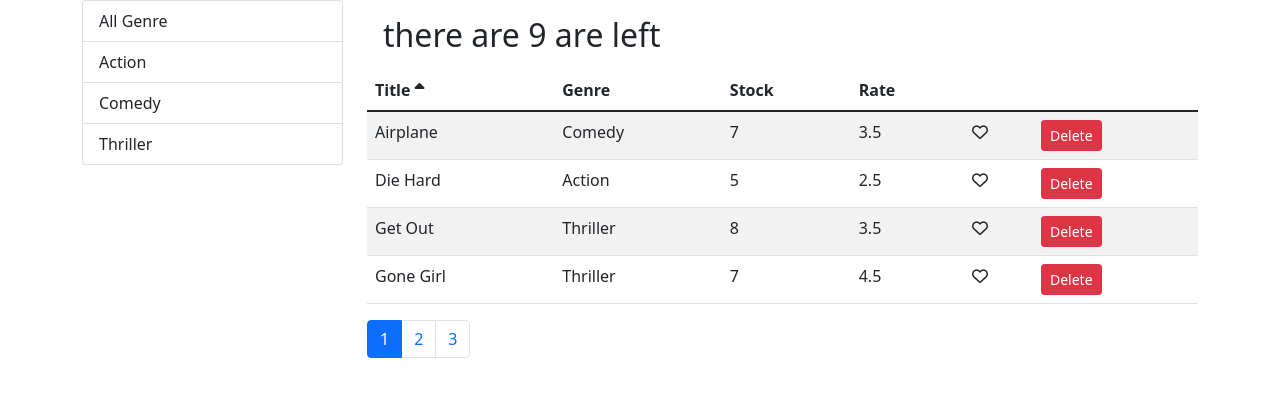
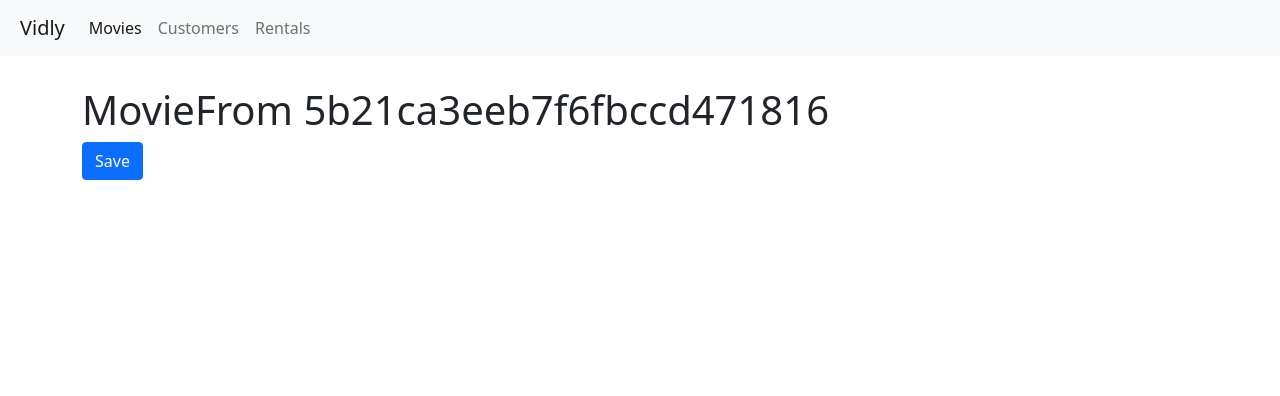
Before and after one commit to codewithdivu/Movies_Details_WebApp, a React (Create React App) app: page /movies/5b21ca3eeb7f6fbccd471816 in a window 1280 px wide. Shown: the top 396 px of the page. Built offline with nearby package versions, Linux system fonts and the light colour scheme.

Commit message:
UP to this ROUTING IS DONE IN THIS APPLICATION if more need then will do in next but upto this all are done

```diff
--- a/src/App.js
+++ b/src/App.js
@@ -4,12 +4,16 @@
 import Customer from './Components/customer';
 import Rentals from './Components/rentals';
 import NotFound from './Components/notFound';
-import MoviesTable from './Components/moviesTable';
+import MovieForm from './Components/movieForm';
+import NavBar from './Components/navBar';
 
 function App() {
   return (
+    <React.Fragment>
+      <NavBar />
       <main className='container'>
         <Switch>
+          <Route path='/movies/:id' component={MovieForm}/>
           <Route path='/movies' component={Movies} />
           <Route path='/customers' component={Customer} />
           <Route path='/rentals' component={Rentals} />
@@ -18,6 +22,7 @@
           <Redirect to='/not-found' />
         </Switch>
       </main>
+    </React.Fragment>
   );
 }
 
--- a/src/Components/movieForm.jsx
+++ b/src/Components/movieForm.jsx
@@ -1,7 +1,17 @@
-import React, { Component } from 'react';
+import React, { Component } from "react";
 
-const MovieForm = (props) => {
-    return ( <h1>MovieFrom Component is here</h1> );
-}
+const MovieForm = ({ match, history }) => {
+  return (
+    <div>
+      <h1>MovieFrom {match.params.id}</h1>
+      <button
+        className="btn btn-primary"
+        onClick={() => history.push("/movies")}
+      >
+        Save
+      </button>
+    </div>
+  );
+};
 
 export default MovieForm;
--- a/src/Components/moviesTable.jsx
+++ b/src/Components/moviesTable.jsx
@@ -1,11 +1,13 @@
 import React, { Component } from "react";
 import Like from "./common/like";
 import Table from "./common/table";
+import {Link} from 'react-router-dom';
+
 
 
 class MoviesTable extends Component {
   columns = [
-    { path: "title", label: "Title" },
+    { path: "title", label: "Title", content : movie => <Link to={`/movies/${movie._id}`}>{movie.title}</Link>},
     { path: "genre.name", label: "Genre" },
     { path: "numberInStock", label: "Stock" },
     { path: "dailyRentalRate", label: "Rate" },
--- /dev/null
+++ b/src/Components/navBar.jsx
@@ -0,0 +1,44 @@
+import React, { Component } from "react";
+import { Link, NavLink } from "react-router-dom";
+
+const NavBar = (props) => {
+  return (
+    <nav className="navbar navbar-expand-lg navbar-light bg-light">
+      <Link className="navbar-brand" to="/">
+        Vidly
+      </Link>
+      <button
+        className="navbar-toggler"
+        type="button"
+        data-toggle="collapse"
+        data-target="#navbarNav"
+        aria-controls="navbarNav"
+        aria-expanded="false"
+        aria-label="Toggle navigation"
+      >
+        <span className="navbar-toggler-icon"></span>
+      </button>
+      <div className="collapse navbar-collapse" id="navbarNav">
+        <ul className="navbar-nav">
+          <li className="nav-item">
+            <NavLink className="nav-link" to="/movies">
+              Movies
+            </NavLink>
+          </li>
+          <li className="nav-item">
+            <NavLink className="nav-link" to="/customers">
+              Customers
+            </NavLink>
+          </li>
+          <li className="nav-item">
+            <NavLink className="nav-link" to="/rentals">
+              Rentals
+            </NavLink>
+          </li>
+        </ul>
+      </div>
+    </nav>
+  );
+};
+
+export default NavBar;
--- a/src/index.css
+++ b/src/index.css
@@ -4,6 +4,7 @@
 
 body {
   margin: 0;
+  padding: 0 0 0 0;
   font-family: -apple-system, BlinkMacSystemFont, 'Segoe UI', 'Roboto', 'Oxygen',
     'Ubuntu', 'Cantarell', 'Fira Sans', 'Droid Sans', 'Helvetica Neue',
     sans-serif;
@@ -11,6 +12,10 @@
   -moz-osx-font-smoothing: grayscale;
 }
 
+.navbar{
+  padding-left: 20px;
+  margin-bottom: 30px;
+}
 
 code {
   font-family: source-code-pro, Menlo, Monaco, Consolas, 'Courier New',
```
Lines whose indentation alone changed are shown as unchanged.
